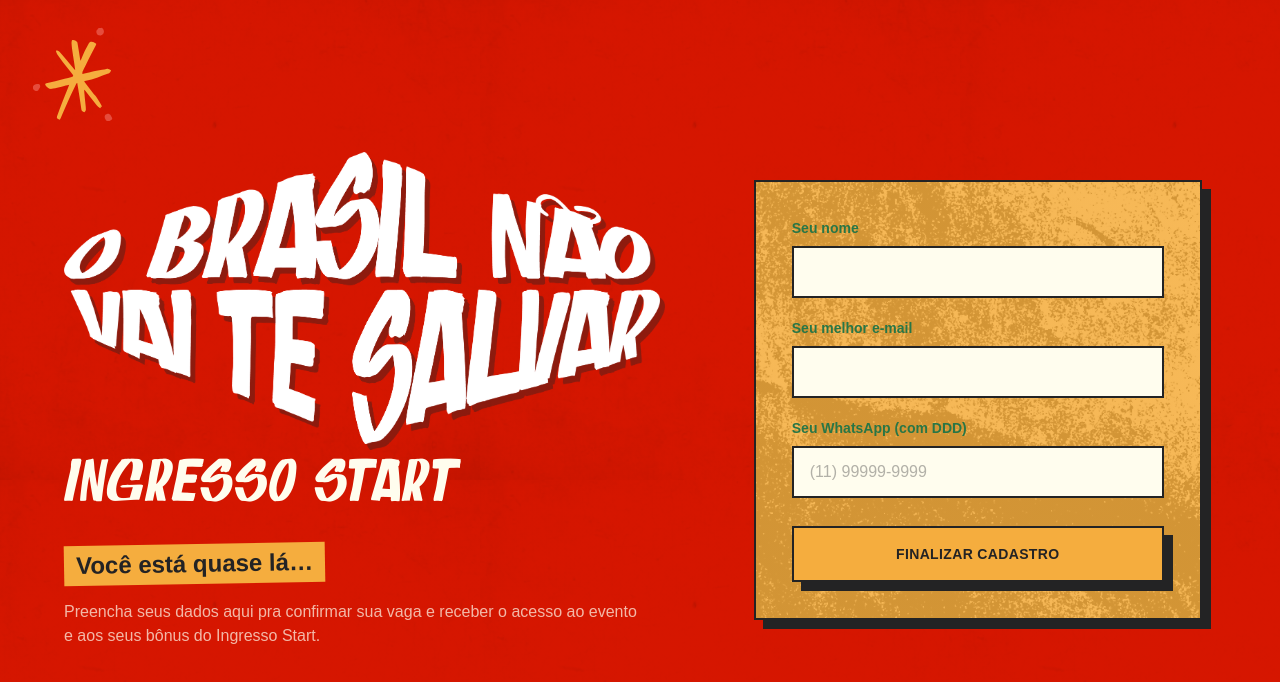
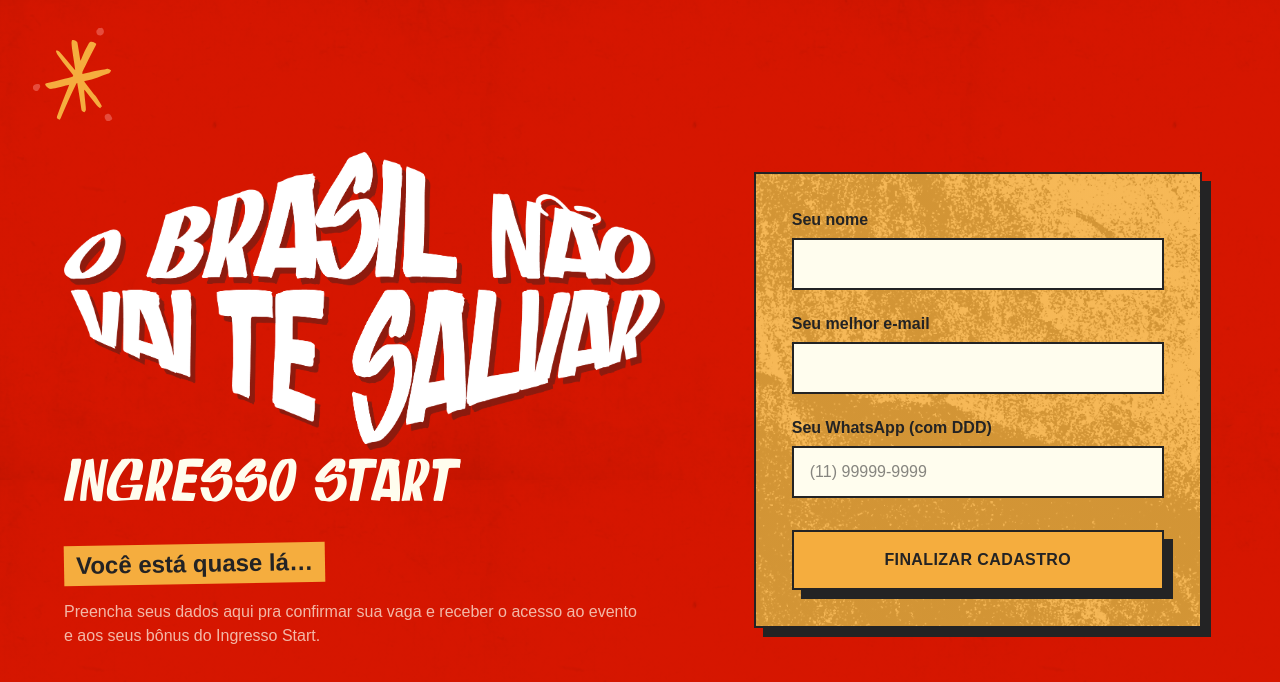
Before and after one commit to equipemantoralab-cell/brasilnaovaitesalvar, a Next.js app: page /captura in a window 1280 px wide. Shown: the top 682 px of the page. Built offline with nearby package versions, Linux system fonts and the light colour scheme; no server answers.

Commit message:
fix: reforçar legibilidade do formulário

```diff
--- a/components/CapturaForm.tsx
+++ b/components/CapturaForm.tsx
@@ -62,11 +62,11 @@ export default function CapturaForm() {
     <form
       onSubmit={handleSubmit}
       noValidate
-      className="poster-card paper-noise mx-auto flex w-full max-w-md flex-col gap-5 bg-paper p-6 text-ink sm:p-9"
+      className="poster-card paper-noise mx-auto flex w-full max-w-md flex-col gap-6 bg-paper p-6 text-ink sm:p-9"
       data-form="captura"
     >
       <div>
-        <label htmlFor="nome" className="mb-2 block text-sm font-extrabold text-forest">
+        <label htmlFor="nome" className="mb-2 block text-base font-black leading-tight text-ink">
           Seu nome
         </label>
         <input
@@ -74,7 +74,7 @@ export default function CapturaForm() {
           type="text"
           value={form.nome}
           onChange={(e) => setForm({ ...form, nome: e.target.value })}
-          className="min-h-12 w-full border-2 border-ink bg-paper px-4 py-3 text-base text-ink transition placeholder:text-ink/35 focus:bg-sun/10 focus:outline-none"
+          className="min-h-12 w-full border-2 border-ink bg-paper px-4 py-3 text-base font-medium text-ink transition placeholder:font-medium placeholder:text-ink/55 focus:bg-sun/10 focus:outline-none"
           aria-describedby={errors.nome ? 'error-nome' : undefined}
           data-field="nome"
         />
@@ -86,7 +86,7 @@ export default function CapturaForm() {
       </div>
 
       <div>
-        <label htmlFor="email" className="mb-2 block text-sm font-extrabold text-forest">
+        <label htmlFor="email" className="mb-2 block text-base font-black leading-tight text-ink">
           Seu melhor e-mail
         </label>
         <input
@@ -94,7 +94,7 @@ export default function CapturaForm() {
           type="email"
           value={form.email}
           onChange={(e) => setForm({ ...form, email: e.target.value })}
-          className="min-h-12 w-full border-2 border-ink bg-paper px-4 py-3 text-base text-ink transition placeholder:text-ink/35 focus:bg-sun/10 focus:outline-none"
+          className="min-h-12 w-full border-2 border-ink bg-paper px-4 py-3 text-base font-medium text-ink transition placeholder:font-medium placeholder:text-ink/55 focus:bg-sun/10 focus:outline-none"
           aria-describedby={errors.email ? 'error-email' : undefined}
           data-field="email"
         />
@@ -106,7 +106,7 @@ export default function CapturaForm() {
       </div>
 
       <div>
-        <label htmlFor="whatsapp" className="mb-2 block text-sm font-extrabold text-forest">
+        <label htmlFor="whatsapp" className="mb-2 block text-base font-black leading-tight text-ink">
           Seu WhatsApp (com DDD)
         </label>
         <input
@@ -115,7 +115,7 @@ export default function CapturaForm() {
           placeholder="(11) 99999-9999"
           value={form.whatsapp}
           onChange={(e) => setForm({ ...form, whatsapp: e.target.value })}
-          className="min-h-12 w-full border-2 border-ink bg-paper px-4 py-3 text-base text-ink transition placeholder:text-ink/35 focus:bg-sun/10 focus:outline-none"
+          className="min-h-12 w-full border-2 border-ink bg-paper px-4 py-3 text-base font-medium text-ink transition placeholder:font-medium placeholder:text-ink/55 focus:bg-sun/10 focus:outline-none"
           aria-describedby={errors.whatsapp ? 'error-whatsapp' : undefined}
           data-field="whatsapp"
         />
@@ -129,7 +129,7 @@ export default function CapturaForm() {
       <button
         type="submit"
         disabled={submitting}
-        className="poster-card mt-2 min-h-14 bg-sun px-6 py-4 text-sm font-black uppercase tracking-wide text-ink transition duration-300 hover:-translate-y-1 hover:bg-forest hover:text-paper disabled:cursor-not-allowed disabled:opacity-50 disabled:hover:translate-y-0"
+        className="poster-card mt-2 min-h-14 bg-sun px-6 py-4 text-base font-black uppercase tracking-wide text-ink transition duration-300 hover:-translate-y-1 hover:bg-forest hover:text-paper disabled:cursor-not-allowed disabled:opacity-50 disabled:hover:translate-y-0"
         data-cta="captura-submit"
       >
         {submitting ? 'Enviando...' : 'FINALIZAR CADASTRO'}
```
